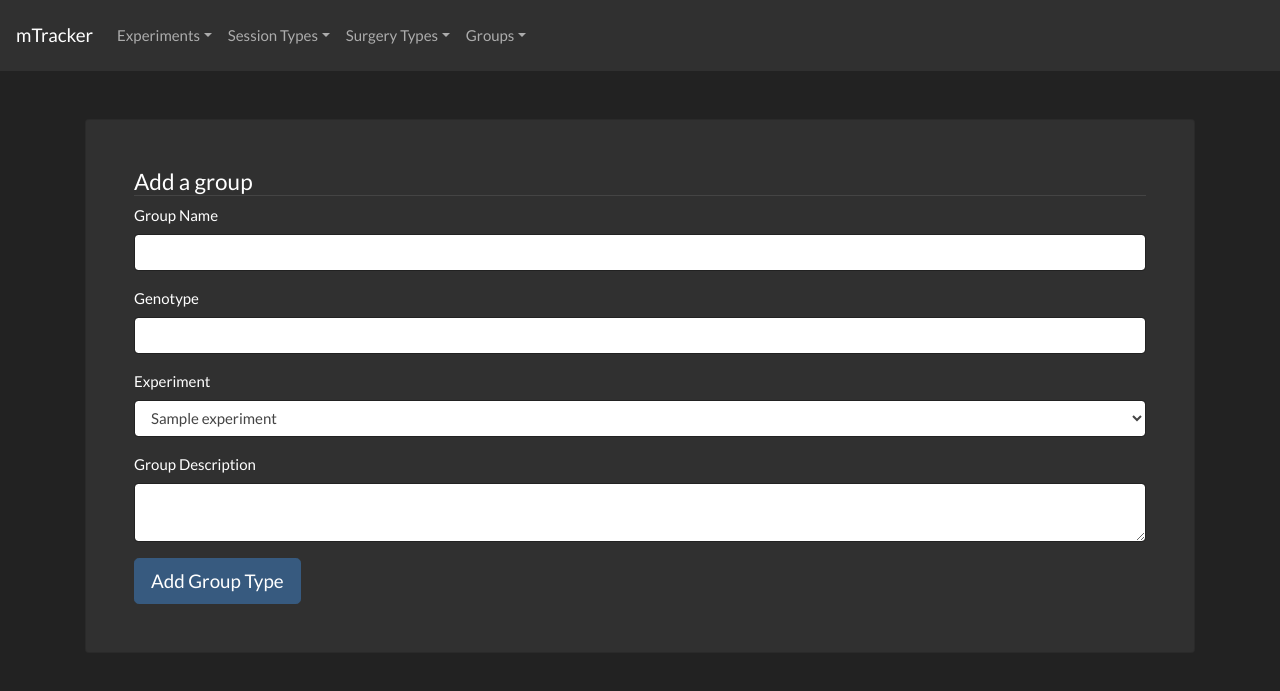
After one commit to Ruairi-osul/mTracker, a Flask app: page /group/add in a window 1280 px wide. The commit adds this page. Shown: the top 691 px of the page. Run offline with Flask 2, Linux system fonts and the light colour scheme; tables that the repository leaves empty hold one stand-in row (values such as "Sample post"); some libraries are stand-ins or nearby versions.

Commit message:
added groups

```diff
--- a/mtracker/__init__.py
+++ b/mtracker/__init__.py
@@ -12,10 +12,12 @@ def create_app(config=Config):
     from mtracker.experiments.routes import experiments
     from mtracker.session_types.routes import session_types
     from mtracker.surgery_types.routes import surgery_types
+    from mtracker.groups.routes import groups
 
     app.register_blueprint(main)
     app.register_blueprint(experiments)
     app.register_blueprint(session_types)
     app.register_blueprint(surgery_types)
+    app.register_blueprint(groups)
 
     return app
--- /dev/null
+++ b/mtracker/groups/forms.py
@@ -0,0 +1,49 @@
+from flask_wtf import FlaskForm
+from wtforms.fields import StringField, TextAreaField, SubmitField
+from wtforms.validators import DataRequired, Length, ValidationError
+from wtforms_sqlalchemy.fields import QuerySelectField
+from mtracker.models import Group, Experiment
+from mtracker.utils import get_pk
+
+
+def experiment_query_factory():
+    return Experiment.query
+
+
+class AddGroupForm(FlaskForm):
+    group_name = StringField("Group Name", validators=[DataRequired(), Length(max=150)])
+    group_description = TextAreaField(
+        label="Group Description", validators=[DataRequired()]
+    )
+    experiment = QuerySelectField(
+        label="Experiment",
+        validators=[DataRequired()],
+        query_factory=experiment_query_factory,
+        allow_blank=False,
+        get_label="exp_name",
+        get_pk=get_pk,
+    )
+    genotype = StringField("Genotype", validators=[DataRequired(), Length(max=150)])
+    submit = SubmitField("Add Group Type")
+
+    def validate_exp_name(self, exp_name):
+        name_exists = Group.query.filter_by(exp_name=exp_name.data).first()
+        if name_exists:
+            raise ValidationError("An experiment with that name already exists.")
+
+
+class UpdateGroupForm(FlaskForm):
+    group_name = StringField("Group Name", validators=[DataRequired(), Length(max=150)])
+    group_description = TextAreaField(
+        label="Group Description", validators=[DataRequired()]
+    )
+    experiment = QuerySelectField(
+        label="Experiment",
+        validators=[DataRequired()],
+        query_factory=experiment_query_factory,
+        allow_blank=False,
+        get_label="experiment_name",
+        get_pk=get_pk,
+    )
+    genotype = StringField("Genotype", validators=[DataRequired(), Length(max=150)])
+    submit = SubmitField("Update Group Type")
--- /dev/null
+++ b/mtracker/groups/routes.py
@@ -0,0 +1,76 @@
+from flask import Blueprint, url_for, redirect, render_template, flash, request
+from sqlalchemy.exc import IntegrityError
+from mtracker.models import Group
+from mtracker.extentions import db
+from mtracker.groups.forms import AddGroupForm, UpdateGroupForm
+
+
+groups = Blueprint("groups", __name__)
+
+
+@groups.route("/view_groups", methods=["GET", "POST"])
+def view_groups():
+    page = request.args.get("page", 1, type=int)
+    groups = Group.query.paginate(per_page=20, page=page)
+    return render_template("groups/view_groups.html", page=page, groups=groups)
+
+
+@groups.route("/group/add", methods=["GET", "POST"])
+def add_group():
+    form = AddGroupForm()
+    if form.validate_on_submit():
+        new_group = Group(
+            group_name=form.group_name.data,
+            group_description=form.group_description.data,
+            experiment=form.experiment.data,
+            genotype=form.genotype.data,
+        )
+        db.session.add(new_group)
+        db.session.commit()
+        flash(f"Group '{new_group.group_name}' added.", category="success")
+        return redirect(url_for("groups.view_groups"))
+    return render_template("groups/add_group.html", form=form)
+
+
+@groups.route("/group/<int:id>", methods=["GET", "POST"])
+def single_group(id):
+    group = Group.query.get_or_404(int(id))
+    return render_template("groups/group.html", group=group)
+
+
+@groups.route("/group/<int:id>/update", methods=["GET", "POST"])
+def update_group(id):
+    group = Group.query.get_or_404(int(id))
+    form = UpdateGroupForm()
+    if request.method == "GET":
+        form.group_name.data = group.group_name
+        form.group_description.data = group.group_description
+        form.genotype.data = group.genotype
+    if form.validate_on_submit():
+        group.group_name = form.group_name.data
+        group.group_description = form.group_description.data
+        group.genotype = form.genotype.data
+        try:
+            db.session.add(group)
+            db.session.commit()
+        except IntegrityError:
+            flash(
+                f"A session type with name '{group.group_name}' already exists.",
+                category="danger",
+            )
+            db.session.rollback()
+            return redirect(url_for("update_group"), id=id)
+        flash(
+            f"Sucesfully updataed group '{group.group_name}'", category="success",
+        )
+        return redirect(url_for("groups.view_groups"))
+    return render_template("groups/update_group.html", form=form)
+
+
+@groups.route("/group/<int:id>/delete", methods=["GET", "POST"])
+def delete_group(id):
+    group = Group.query.get_or_404(int(id))
+    db.session.delete(group)
+    db.session.commit()
+    flash("Session type deleted", category="success")
+    return redirect(url_for("groups.view_groups"))
--- a/mtracker/models.py
+++ b/mtracker/models.py
@@ -43,6 +43,8 @@ class Group(db.Model):
     group_name = db.Column(db.String(100))
     genotype = db.Column(db.String(50))
     group_description = db.Column(db.Text)
+    experiment_id = db.Column(db.Integer, db.ForeignKey("experiments.id"))
+    experiment = db.relationship("Experiment", backref=db.backref("groups"))
 
 
 class Mouse(db.Model):
--- /dev/null
+++ b/mtracker/templates/groups/add_group.html
@@ -0,0 +1,65 @@
+{% extends "base.html"%}
+
+{% block content %}
+
+<div class="card bg-dark p-5">
+    <h4 class="border-bottom border-secondary">Add a group</h4>
+    <form method="post">
+        {{ form.hidden_tag() }}
+        <div class="form-group">
+            {{ form.group_name.label }}
+            {% if form.group_name.errors %}
+            {{ form.group_name(class="form-control is-invalid") }}
+            <div class="invalid-feeback">
+                {% for error in form.group_name.errors %}
+                <span>{{ error }}</span>
+                {% endfor %}
+            </div>
+            {% else%}
+            {{ form.group_name(class='form-control')}}
+            {% endif %}
+        </div>
+
+        <div class="form-group">
+            {{ form.genotype.label }}
+            {% if form.genotype.errors %}
+            {{ form.genotype(class="form-control is-invalid") }}
+            <div class="invalid-feeback">
+                {% for error in form.genotype.errors %}
+                <span>{{ error }}</span>
+                {% endfor %}
+            </div>
+            {% else%}
+            {{ form.genotype(class='form-control')}}
+            {% endif %}
+        </div>
+
+        <div class="form-group">
+            {{ form.experiment.label() }}
+            {{ form.experiment(class='form-control') }}
+            <div class="invalid-feeback">
+                {% for error in form.experiment.errors %}
+                <span>{{ error }}</span>
+                {% endfor %}
+            </div>
+        </div>
+
+        <div class="form-group">
+            {{ form.group_description.label }}
+            {% if form.group_description.errors %}
+            {{ form.group_description(class="form-control is-invalid") }}
+            <div class="invalid-feeback">
+                {% for error in form.group_description.errors %}
+                <span>{{ error }}</span>
+                {% endfor %}
+            </div>
+            {% else%}
+            {{ form.group_description(class='form-control')}}
+            {% endif %}
+        </div>
+
+        {{ form.submit(class="btn btn-primary btn-lg") }}
+    </form>
+</div>
+
+{% endblock content %}
--- a/mtracker/templates/navbar.html
+++ b/mtracker/templates/navbar.html
@@ -31,6 +31,15 @@
                     <a class="dropdown-item" href="{{ url_for('surgery_types.add_surgery_type',)}} ">Add</a>
                 </div>
             </li>
+            <li class="nav-item dropdown">
+                <a class="nav-link dropdown-toggle" href="{{ url_for('groups.view_groups') }}"
+                    id="session_types-dropdown" data-toggle="dropdown" aria-haspopup="true"
+                    aria-expanded="false">Groups</a>
+                <div class="dropdown-menu" aria-labelledby="dropdownId">
+                    <a class="dropdown-item" href="{{ url_for('groups.view_groups') }}">View</a>
+                    <a class="dropdown-item" href="{{ url_for('groups.add_group',)}} ">Add</a>
+                </div>
+            </li>
         </ul>
     </div>
 </nav>
--- /dev/null
+++ b/mtracker/utils.py
@@ -0,0 +1,2 @@
+def get_pk(obj):
+    return str(obj)
```
Also changed, not shown: mtracker/templates/groups/group.html (added, +50 -0 lines), mtracker/templates/groups/update_group.html (added, +51 -0 lines), mtracker/templates/groups/view_groups.html (added, +74 -0 lines), mtracker/groups/__init__.py (added), requirements.txt (line endings or trailing spaces).
